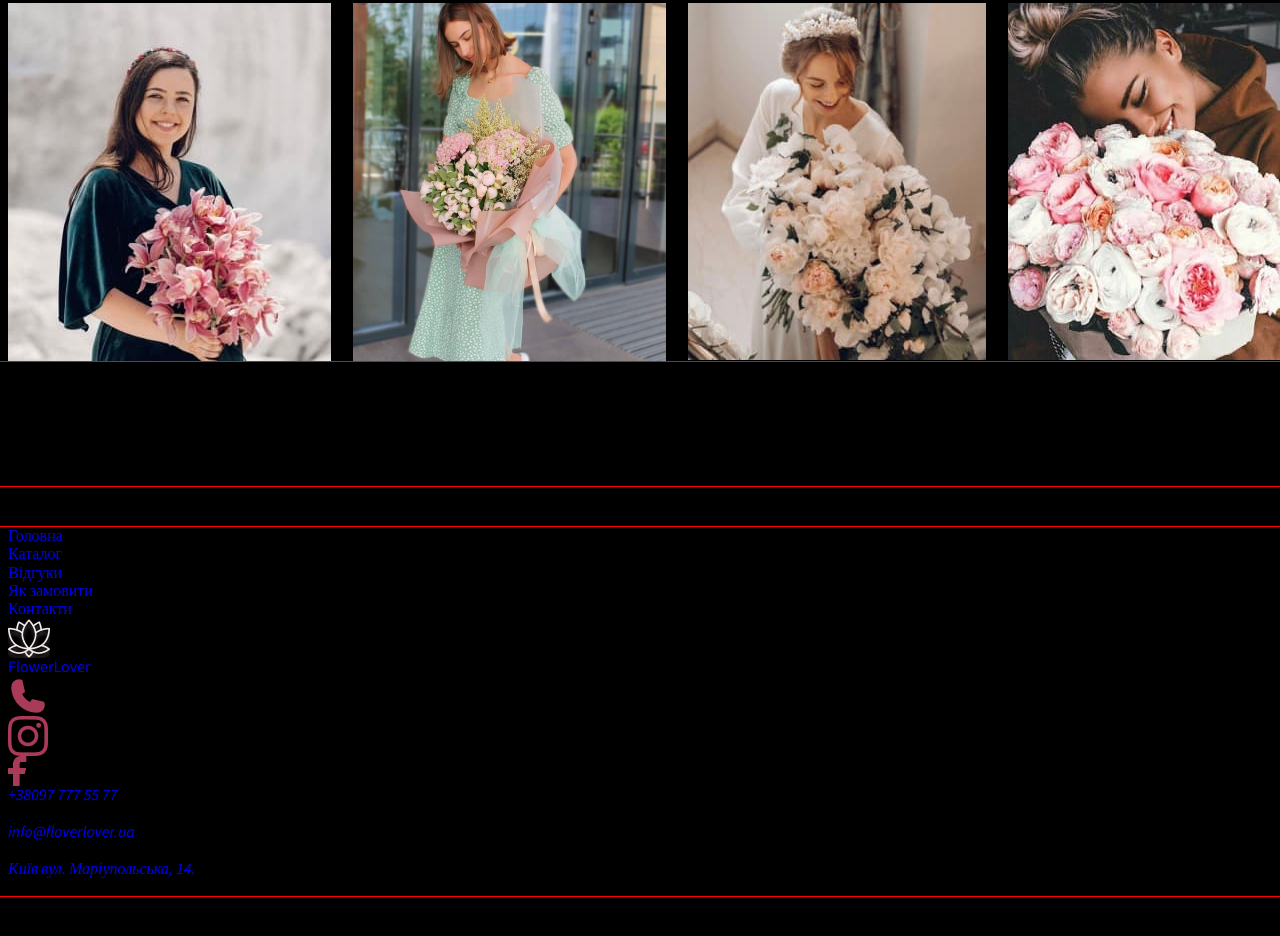
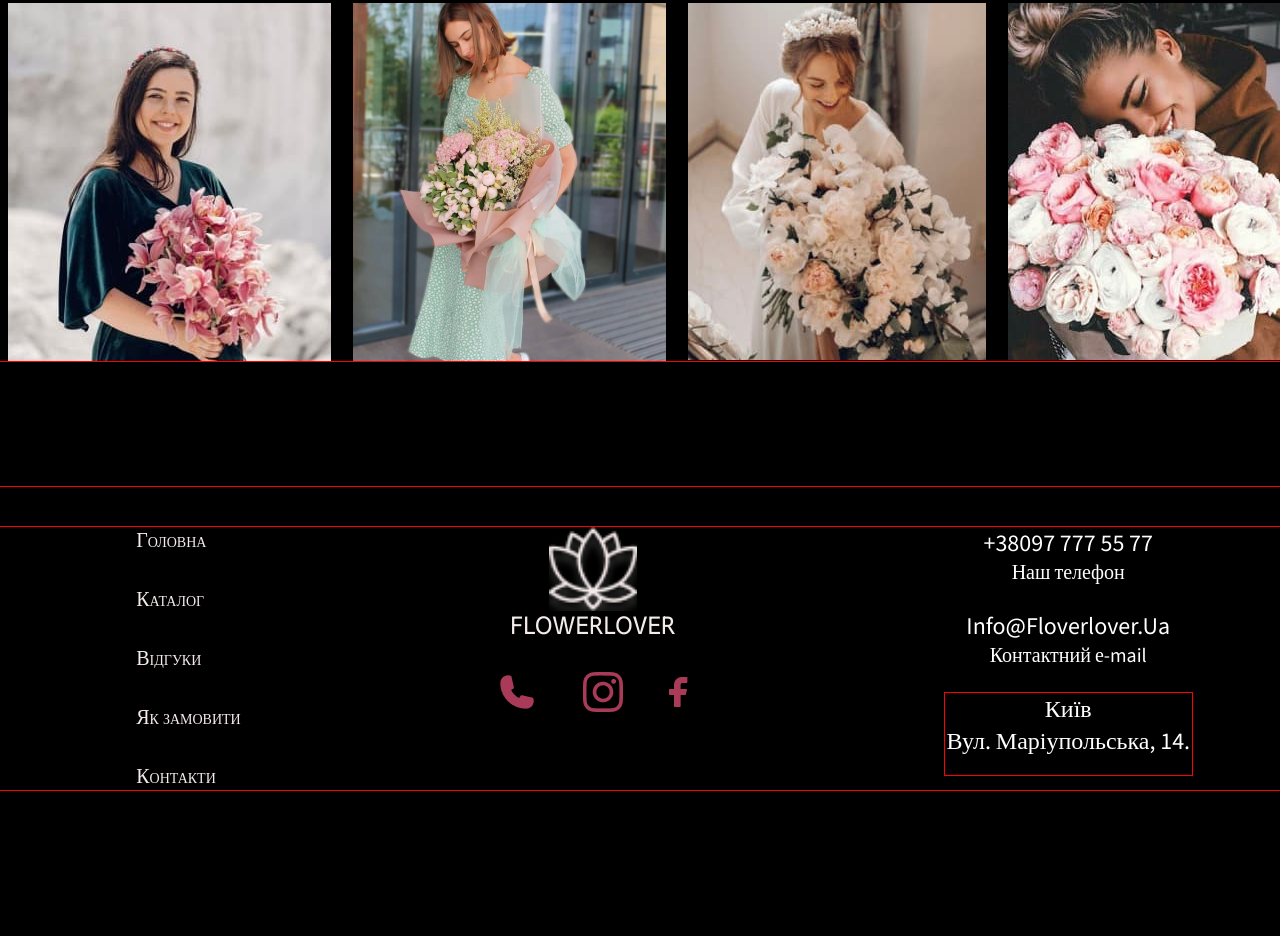
Before and after one commit to Horbunov-Yurii/GoITeens_UA_FE_1y_19_22_06_24, a plain HTML site: page index.html in a window 1280 px wide. Shown: the part 5503-6439 px from the top of the page. After the commit the page ends 6343 px from the top, so only its background shows below. Drawn offline with nearby package versions, Linux system fonts and the light colour scheme; a web font is replaced by a local one.

Commit message:
add css to footer

```diff
--- a/css/style.css
+++ b/css/style.css
@@ -484,3 +484,87 @@ height: 48px;
   padding-bottom: 50px;
   border-top: 1px solid red;
 }
+.footer .cantainer {
+  display: flex;
+  justify-content: space-around;
+}
+
+.footer-list {
+  display: flex;
+  gap: 32px;
+  flex-direction: column;
+}
+
+.adres-list {
+  display: flex;
+  align-items: center;
+  gap: 24px;
+  flex-direction: column;
+}
+
+.footer-link {
+color: #F5EBEB;
+text-align: center;
+font-size: 20px;
+font-weight: 400;
+line-height: normal;
+font-variant: small-caps;
+}
+
+.adres-link {
+color: #FFF;
+text-align: center;
+font-size: 24px;
+font-style: normal;
+font-weight: 400;
+line-height: normal;
+text-transform: capitalize;
+}
+
+.adres-text {
+color: #FFF;
+font-size: 20px;
+font-style: normal;
+font-weight: 400;
+line-height: normal;
+}
+
+.adres-item {
+  display: flex;
+  flex-direction: column;
+  align-items: center;
+
+}
+
+.adres-item:last-child {
+  width: 247px;
+  outline: 1px solid red;
+
+}
+
+.footer-logo {
+color: #F5EBEB;
+text-align: center;
+font-family: "Spline Sans";
+font-size: 24px;
+font-style: normal;
+font-weight: 400;
+line-height: normal;
+text-transform: uppercase;
+display: flex;
+flex-direction: column;
+align-items: center;
+}
+
+.footer-aikon {
+width: 88px;
+height: 84px;
+
+}
+
+.footer-items {
+  display: flex;
+  gap: 46px;
+  align-items: center;
+  margin-top: 32px;
+}
--- a/index.html
+++ b/index.html
@@ -276,7 +276,7 @@
             <li class="footer-item"><a href="#" class="footer-link">Контакти</a></li>
           </ul>
         </nav>
-
+       <div class="footer-box">
         <a href="./index.html" class="footer-logo">
           <img src="./img/lotos.png" alt="lotos" class="footer-aikon"/>
           <span class="footer-span"> FlowerLover </span>
@@ -299,6 +299,7 @@
             /></a>
           </li>
         </ul>
+      </div>
 
         <address class="adres">
           <ul class="adres-list">
@@ -314,7 +315,7 @@
               <a class="adres-link"
                 href="https://www.google.com.ua/maps/search/%D0%9A%D0%B8%D1%97%D0%B2+%D0%B2%D1%83%D0%BB.+%D0%9C%D0%B0%D1%80%D1%96%D1%83%D0%BF%D0%BE%D0%BB%D1%8C%D1%81%D1%8C%D0%BA%D0%B0,+14./@50.4015698,30.2030545,10z/data=!3m1!4b1?entry=ttu"
                 target="_blank"
-                >Київ вул. Маріупольська, 14.</a
+                >Київ <br> вул. Маріупольська, 14.</a
               >
               <p class="text">Наш магазин</p>
             </li>
```
